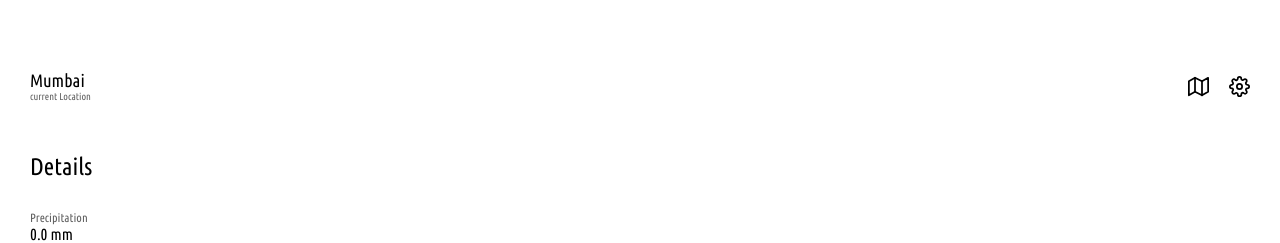
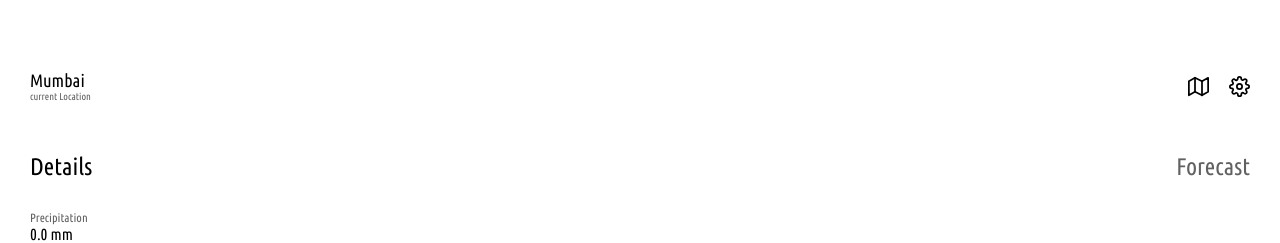
Before and after one commit to mishti169/weather-app, a React (Vite) app: page /details in a window 1280 px wide. Shown: the top 243 px of the page. Built offline with nearby package versions, Linux system fonts and the light colour scheme.

Commit message:
add text forecast to details--body_text

```diff
--- a/src/components/Details/Details.css
+++ b/src/components/Details/Details.css
@@ -12,8 +12,8 @@
 	row-gap: 20px;
 }
 .details--body_text {
-	font-size: 24px;
-	line-height: 28px;
+	display: flex;
+	justify-content: space-between;
 }
 .temp-details_title {
 	font-size: 12px;
@@ -24,3 +24,13 @@
 	font-size: 18px;
 	line-height: 21px;
 }
+.details--body_text-1 {
+	font-size: 24px;
+	line-height: 28px;
+}
+
+.details--body_text-2 {
+	font-size: 24px;
+	line-height: 28px;
+	color: #616161;
+}
--- a/src/components/Details/Details.jsx
+++ b/src/components/Details/Details.jsx
@@ -8,7 +8,10 @@ const Details = () => {
 		<div className='details'>
 			<Header />
 			<div className='details--body'>
-				<span className='details--body_text'>Details</span>
+				<div className='details--body_text'>
+					<span className='details--body_text-1'>Details</span>
+					<span className='details--body_text-2'>Forecast</span>
+				</div>
 				<div className='details--body_inner-body'>
 					<TempDetails />
 					<TempDetails />
```
